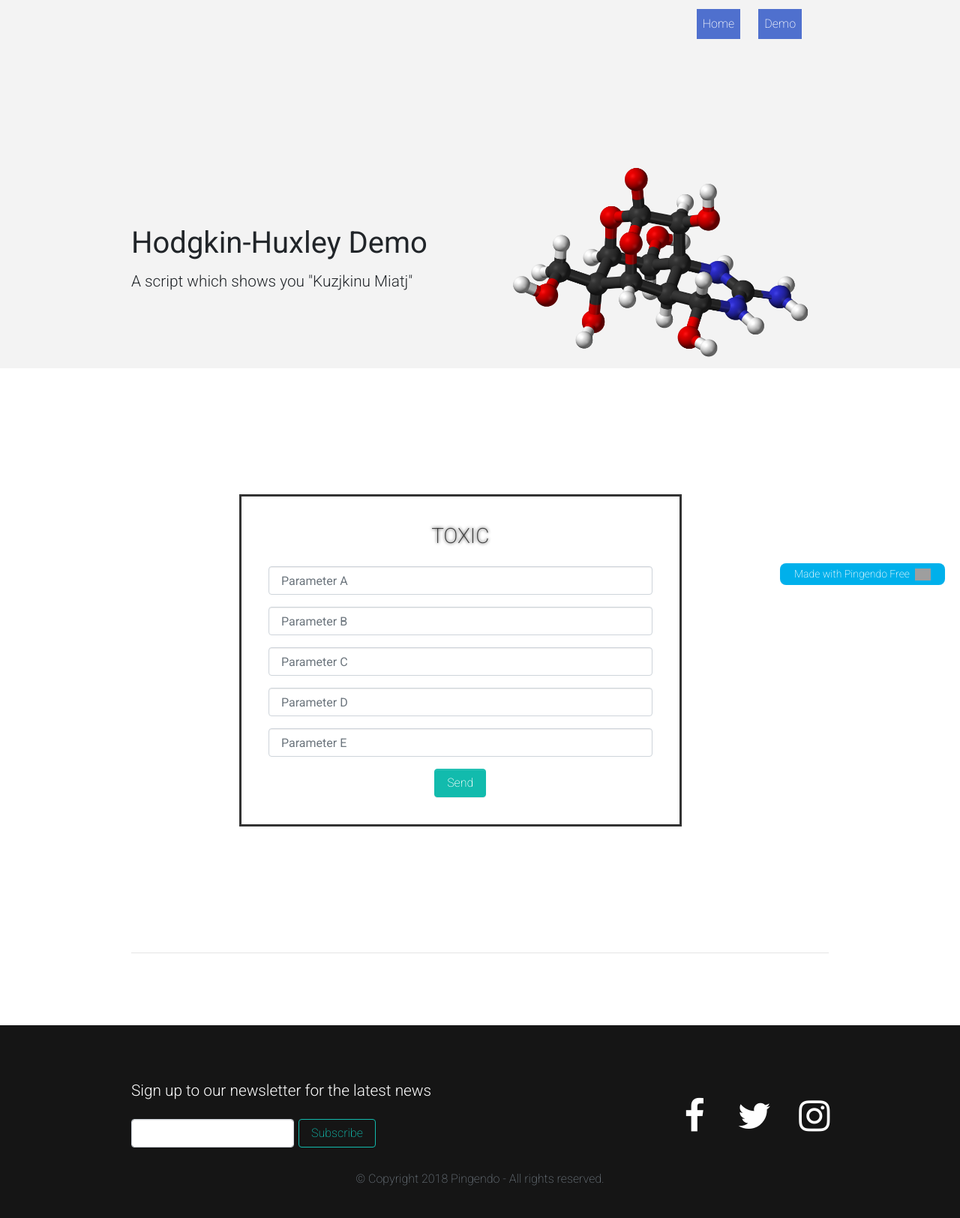
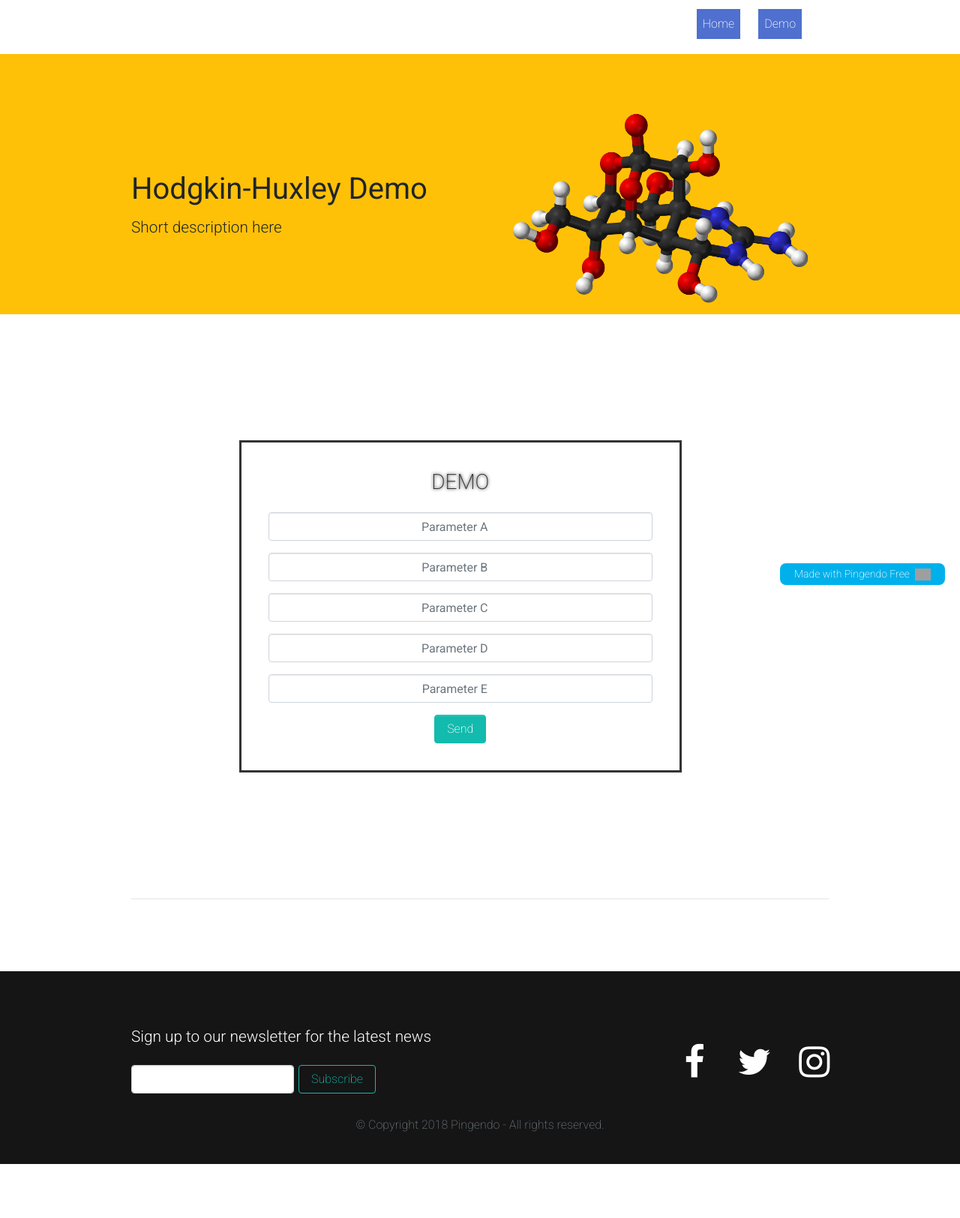
Before and after one commit to Codeissimple/Neurotoxin-web-service, a Flask app: template templates/demo.html in a window 1280 px wide. Shown: the whole page at 75% size. After the commit the page ends 1552 px from the top, so only its background shows below. Run offline with Flask 2, Linux system fonts and the light colour scheme; the template is opened without the code that fills it, so the values that code supplies are empty; some libraries are stand-ins or nearby versions; grey boxes are pictures that could not be loaded.

Commit message:
Improved header design and changed the form input to numerical

```diff
--- a/templates/demo.html
+++ b/templates/demo.html
@@ -11,7 +11,7 @@
   <meta name="keywords" content="Pingendo app aquamarine free template bootstrap 4">
   <!-- CSS dependencies -->
   <link rel="stylesheet" href="https://cdnjs.cloudflare.com/ajax/libs/font-awesome/4.7.0/css/font-awesome.min.css" type="text/css">
- <link rel="stylesheet"
+  <link rel="stylesheet"
       type="text/css"
       href="/static/css/aquamarine.css"/>
   <!-- Script: Make my navbar transparent when the document is scrolled to top -->
@@ -22,23 +22,23 @@
 
 <body>
   <!-- Navbar -->
-  <nav class="navbar navbar-expand-md navbar-dark fixed-top bg-primary" style="">
+  <nav class="navbar navbar-expand-md navbar-dark fixed-top bg-primary pb-3" style="">
     <div class="container"> <button class="navbar-toggler navbar-toggler-right" type="button" data-toggle="collapse" data-target="#navbar2SupportedContent" aria-controls="navbar2SupportedContent" aria-expanded="false" aria-label="Toggle navigation"> <span class="navbar-toggler-icon"></span> </button>
       <div class="collapse navbar-collapse text-center justify-content-end" id="navbar2SupportedContent">
         <ul class="navbar-nav text-body mx-3">
-          <li class="nav-item mx-2 bg-secondary"> <a class="nav-link active" href="/">Home</a> </li>
-          <li class="nav-item mx-2 bg-secondary"> <a class="nav-link active" href="/demo">Demo</a> </li>
+          <li class="nav-item mx-2 bg-secondary"> <a class="nav-link active" href="#features">Home</a> </li>
+          <li class="nav-item mx-2 bg-secondary"> <a class="nav-link active" href="#reviews">Demo</a> </li>
         </ul>
       </div>
     </div>
   </nav>
   <!-- Cover -->
-  <div class="pt-5 bg-light" style="">
+  <div class="bg-warning" style="">
     <div class="container mt-5 pt-5">
       <div class="row">
         <div class="col-md-6 my-5 text-lg-left text-center align-self-center">
           <h1><b>Hodgkin-Huxley Demo</b></h1>
-          <p class="lead">A script which shows you "Kuzjkinu Miatj"</p>
+          <p class="lead">Short description here</p>
         </div>
         <div class="col-md-6"> <img class="img-fluid d-block mx-auto" src="../static/img/Tetrodotoxin.png" width="500" height="1000
 100" style=""> </div>
@@ -48,20 +48,19 @@
   <!-- Article style section -->
   <div class="py-3" style="">
     <div class="container">
-      <div class="row"></div>
       <div class="row text-center m-5">
         <div class="p-4 col-lg-9 col-md-6 m-0 mx-5 mr-3 mt-5" style="border-style: solid; text-shadow: black 0px 0px 4px;">
-          <h3 class="mb-3">TOXIC</h3>
+          <h3 class="mb-3">DEMO</h3>
           <form>
             <div class="form-row">
-              <div class="form-group col-md-12"> <input type="text" class="form-control" id="form36" placeholder="Parameter A" required="required"> </div>
+              <div class="form-group col-md-12"> <input type="number" class="form-control text-center" id="form36" placeholder="Parameter A" required="required"> </div>
             </div>
-            <div class="form-group"> <input type="text" class="form-control" id="form38" placeholder="Parameter B" required="required"> </div>
-            <div class="form-group"> <input type="email" class="form-control" id="form39" placeholder="Parameter C" required="required"> </div>
+            <div class="form-group"> <input type="number" class="form-control text-center" id="form38" placeholder="Parameter B" required="required"> </div>
+            <div class="form-group"> <input type="number" class="form-control text-center" id="form39" placeholder="Parameter C" required="required"> </div>
             <div class="form-row">
-              <div class="form-group col-md-12"> <input type="number" class="form-control" id="form40" placeholder="Parameter D" required="required"> </div>
+              <div class="form-group col-md-12"> <input type="number" class="form-control text-center" id="form40" placeholder="Parameter D" required="required"> </div>
             </div>
-            <div class="form-group"> <input type="text" class="form-control" id="form42" placeholder="Parameter E" required="required"> </div>
+            <div class="form-group"> <input type="number" class="form-control text-center" id="form42" placeholder="Parameter E" required="required"> </div>
             <button type="submit" class="btn btn-primary">Send</button>
           </form>
         </div>
@@ -72,7 +71,6 @@
     <div class="container">
       <hr class="mt-0">
     </div>
-    <div class="container"></div>
   </div>
   <!-- Features -->
   <!-- Features -->
```
Also changed, not shown: templates/index.html (+9 -9 lines).
